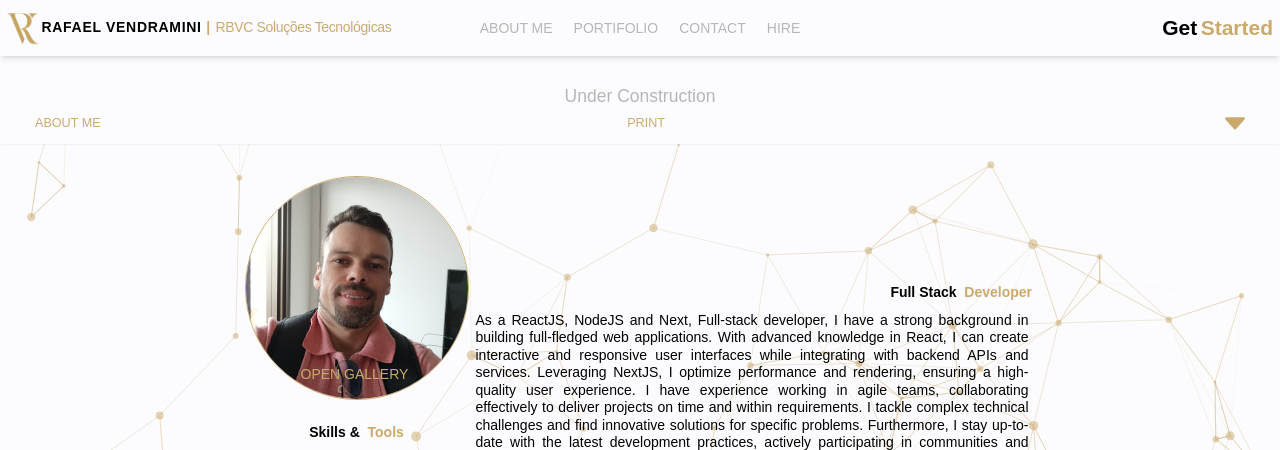
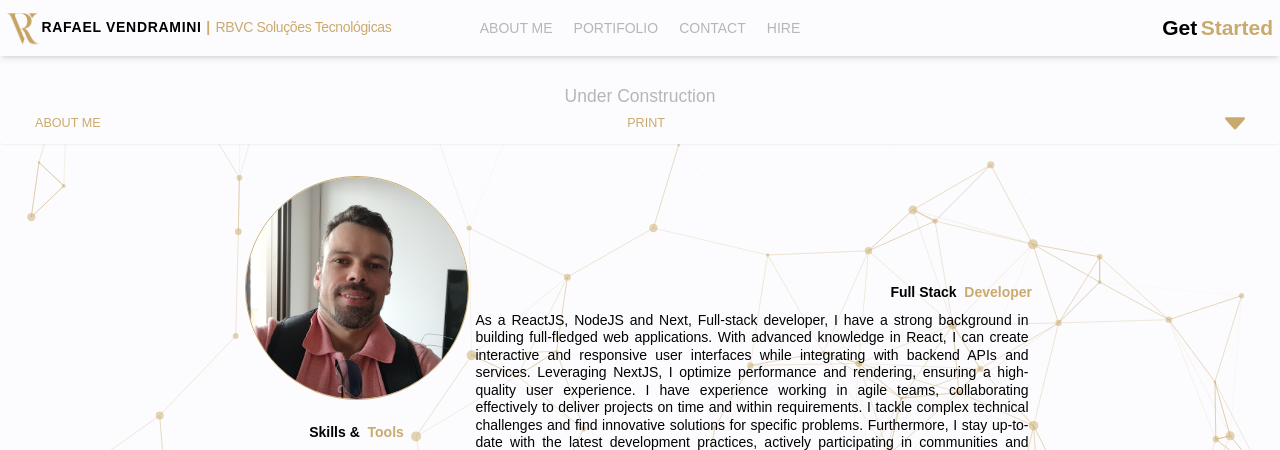
Before and after one commit to rafaelbvc/rbvc-profile-v2, a React (Vite) app: page / in a window 1280 px wide. Shown: the top 450 px of the page. Built offline with nearby package versions, Linux system fonts and the light colour scheme; no server answers.

Commit message:
v. 0.3.3 - ModalPhotos HotFix

```diff
--- a/src/components/profileMenuScreens/aboutMe/AboutMeScreen.tsx
+++ b/src/components/profileMenuScreens/aboutMe/AboutMeScreen.tsx
@@ -26,8 +26,8 @@ const AboutMeScreen: ForwardRefRenderFunction<HTMLDivElement> = (
         <section className="flex flex-col p-1 mb-1 margins">
           <section className="flex flex-col items-center sm:flex-row">
             <section className="animate-pingIMG">
-              <div className="">
-                <p className="absolute ml-[40%] sm:ml-[4rem] mt-[13.6rem] text-golden text-bold cursor-pointer">OPEN GALLERY</p>
+
+
               <img
                 src={PhotoMyProfileA}
                 width={200}
@@ -35,7 +35,7 @@ const AboutMeScreen: ForwardRefRenderFunction<HTMLDivElement> = (
                 className="rounded-full border-[1px] border-golden my-2 mx-auto min-w-[16rem] cursor-pointer"
                 onClick={() => setPhotosModalVisibilityState(handleVisibility(isVisiblePhotosModal))}
               />
-              </div>
+
               <title className="flex justify-center mb-1 mr-0">
                 <p className="my-5 font-bold bounceTitles">Skills &</p>
                 <p className="my-5 font-bold text-golden bounceTitlesDelay">&nbsp; Tools</p>
```
Lines whose indentation alone changed are shown as unchanged.
